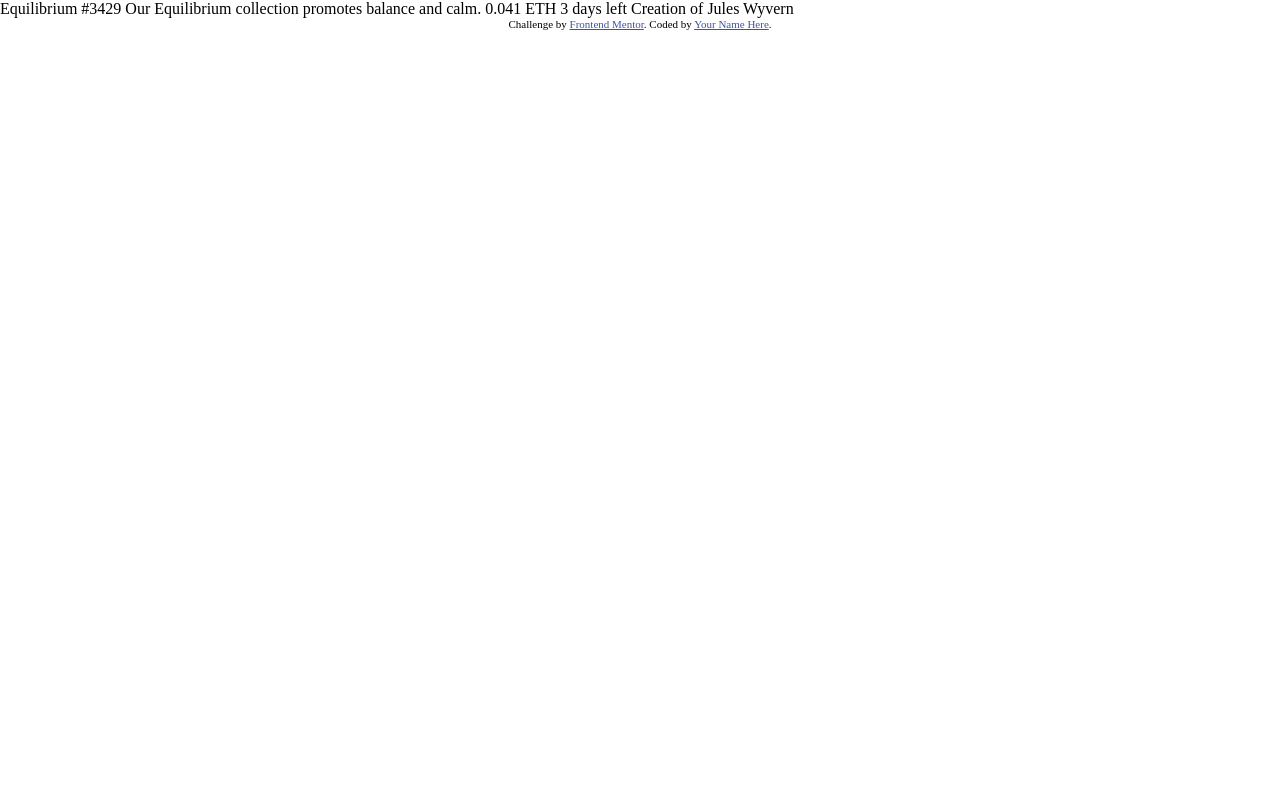
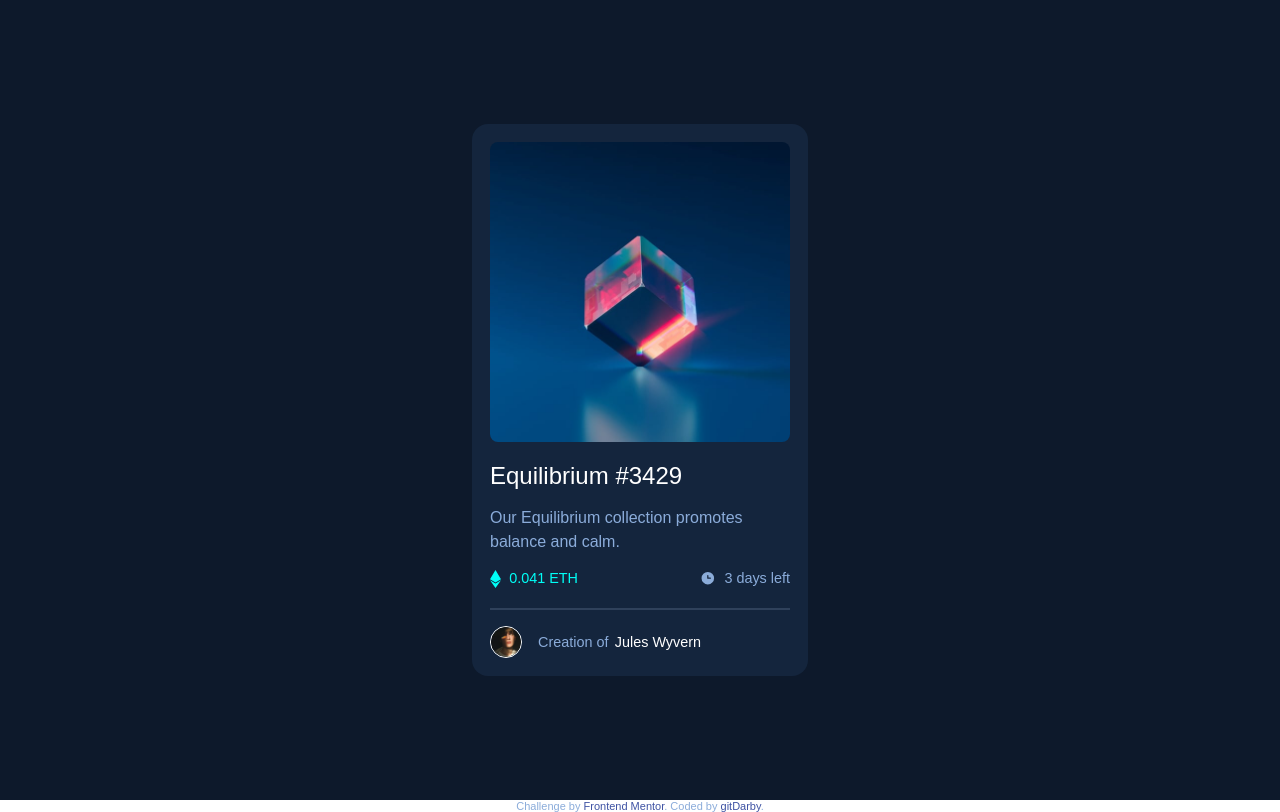
Before and after one commit to gitDarby/005-01-FM-Component-NFT_card, a plain HTML site: page index.html in a window 1280 px wide. Drawn offline with Linux system fonts and the light colour scheme.

Commit message:
Complete.

```diff
--- a/index.html
+++ b/index.html
@@ -15,14 +15,65 @@
     <title>Frontend Mentor | NFT preview card component</title>
   </head>
   <body>
-    Equilibrium #3429 Our Equilibrium collection promotes balance and calm.
-    0.041 ETH 3 days left Creation of Jules Wyvern
+    <div class="wrapper">
+      <div class="card">
+        <div class="nft-cover">
+          <img
+            src="./images/image-equilibrium.jpg"
+            alt="nft cube"
+            class="nft-img"
+          />
+          <div class="overlay">
+            <img src="./images/icon-view.svg" alt="" class="overlay-icon" />
+          </div>
+        </div>
+        <div class="text">
+          <h1><a href="#">Equilibrium #3429</a></h1>
+          <p class="desc">
+            Our Equilibrium collection promotes balance and calm.
+          </p>
+        </div>
+        <div class="info">
+          <div class="price">
+            <p>
+              <img
+                src="./images/icon-ethereum.svg"
+                alt="Equilibrium icon"
+                class="nft-icon"
+              />0.041 ETH
+            </p>
+          </div>
 
-    <div class="attribution">
-      Challenge by
-      <a href="https://www.frontendmentor.io?ref=challenge" target="_blank"
-        >Frontend Mentor</a
-      >. Coded by <a href="#">Your Name Here</a>.
+          <div class="days-remaining">
+            <p>
+              <img
+                src="./images/icon-clock.svg"
+                alt="clock icon"
+                class="clock-icon"
+              />
+              3 days left
+            </p>
+          </div>
+        </div>
+        <div class="creator">
+          <p>
+            <img
+              src="./images/image-avatar.png"
+              alt="creator headshot"
+              class="creator-img"
+            />
+            Creation of<span><a href="#">Jules Wyvern</a></span>
+          </p>
+        </div>
+      </div>
     </div>
+    <footer>
+      <div class="attribution">
+        Challenge by
+        <a href="https://www.frontendmentor.io?ref=challenge" target="_blank"
+          >Frontend Mentor</a
+        >. Coded by <a href="#">gitDarby</a>.
+      </div>
+    </footer>
   </body>
 </html>
--- a/styles.css
+++ b/styles.css
@@ -22,6 +22,13 @@
   ul li {
     font-style: none;
     list-style: none;
+  }
+
+  a {
+    font-style: none;
+    text-decoration: none;
+    color: white;
+    cursor: pointer;
   }
 
    /* =============================
@@ -49,10 +56,120 @@
    /* =============================
    3. BASE STYLES
    ============================= */
+    body {
+    color: var(--c-blue-500);
+    font-family: var(--ff);
+   }
+
+   a:hover {
+    color: #00fff7;
+  }
 
    /* =============================
    4. LAYOUT / COMPONENT STYLES
    ============================= */
+   .wrapper{
+    background-color: var(--c-blue-950);
+    height: 100dvh;
+    display: flex;
+    justify-content: center;
+    align-items: center;
+   }
+
+    .card {
+    background-color: var(--c-blue-900);
+    border-radius: 1rem;
+    padding: 1.125rem;
+    width: 21rem;
+   }
+
+   .card .nft-img {
+    position: relative;
+    border-radius: .5rem;
+}
+
+.card .nft-cover div{
+    position: absolute;
+    background-color: #00fff780;
+    width: 18.75rem;
+    height: 300px;
+    z-index: 999;
+    margin-top: -19rem;
+    border-radius: .5rem;
+    opacity: 0;
+    cursor: pointer;
+}
+
+.card .nft-cover div:hover {
+    opacity: 100%;
+}
+
+.card .nft-cover div .overlay-icon {
+    width: 3rem;
+    margin-top: 50%;
+    margin-left: 50%;
+    transform: translate(-50%, -50%);
+    position: absolute;
+}
+
+   h1 {
+    color: var(--c-white);
+    font-size: 1.5rem;
+    font-weight: var(--fw-400);
+    margin-top: 1rem;
+    margin-bottom: 1rem;
+   }
+
+   .text p {
+    line-height: 1.5rem;
+    font-weight: var(--fw-400);
+    margin-bottom: 1rem;
+   }
+
+   .info {
+    margin-bottom: 1rem;
+    border: #00fff7;
+    display: flex;
+    justify-content: space-between;
+    border-bottom: var(--c-blue-800) solid .125rem;
+    padding: 0 0 1.25rem 0;
+   }
+
+   .info p {
+    font-size: .9rem;
+    display: flex;
+    gap: .5rem;
+   }
+
+   .price {
+    color: var(--c-cyan);
+   }
+
+   .nft-icon {
+    width: .7rem;
+   }
+
+   .clock-icon {
+    width: 1rem;
+   }
+
+   .creator p {
+    display: flex;
+    align-items: center;
+    font-size: .9rem;
+   }
+
+   .creator p span {
+    color: white;
+    margin-left: .4rem;
+   }
+
+   .creator-img {
+    width: 2rem;
+    border: white solid .1rem;
+    border-radius: 999px;
+    margin-right: 1rem;
+   }
 
       /* =============================
    5. BREAKPOINT CHNAGES
```
Also changed, not shown: 1 other file.
